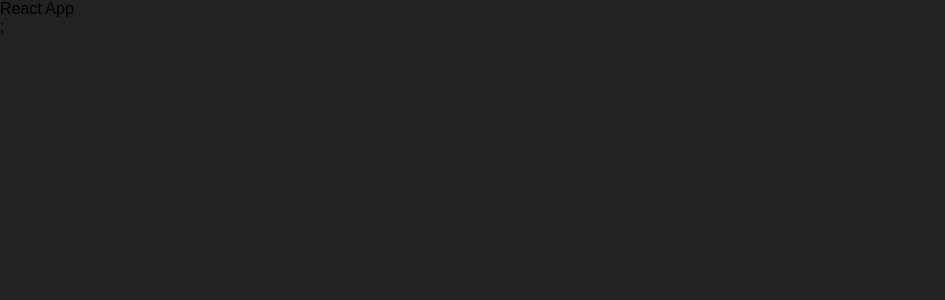
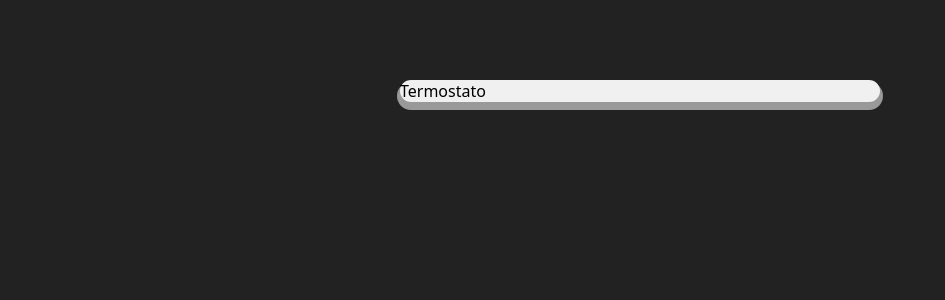
Before and after one commit to catharygr/termostato-react, a React (Vite) app: page / in a window 1280 px wide. Shown: the top 300 px of the page, without its empty margins (0-945 px from the left). Built offline with nearby package versions, Linux system fonts and the light colour scheme.

Commit message:
Trabajando en el componente Termostato

```diff
--- a/src/App.jsx
+++ b/src/App.jsx
@@ -1,7 +1,9 @@
+import Termostato from "./componentes/Termostato";
+
 function App() {
   return (
     <main>
-      <h1>React App</h1>;
+      <Termostato />
     </main>
   );
 }
--- /dev/null
+++ b/src/componentes/Termostato.jsx
@@ -0,0 +1,7 @@
+export default function Termostato() {
+  return (
+    <div>
+      <h1>Termostato</h1>
+    </div>
+  );
+}
--- a/src/index.css
+++ b/src/index.css
@@ -104,13 +104,27 @@ display:revert; revert to element instead of attribute */
   all: revert;
 }
 
-body,
-html,
-#root {
-  height: 100%;
+body {
+  background-color: #222;
+  font-family:
+    system-ui,
+    -apple-system,
+    BlinkMacSystemFont,
+    "Segoe UI",
+    Roboto,
+    Oxygen,
+    Ubuntu,
+    Cantarell,
+    "Open Sans",
+    "Helvetica Neue",
+    sans-serif;
+  margin-top: 10svh;
 }
 
-body {
-  background-color: #222;
-  font-family: Arial, Helvetica, sans-serif;
+main {
+  max-width: 30rem;
+  background-color: rgb(240, 240, 240);
+  margin: 0 auto;
+  border-radius: 20px;
+  box-shadow: 0px 5px 0 3px #999;
 }
```
Also changed, not shown: Termostato.jsx/Termostato.css (deleted).
